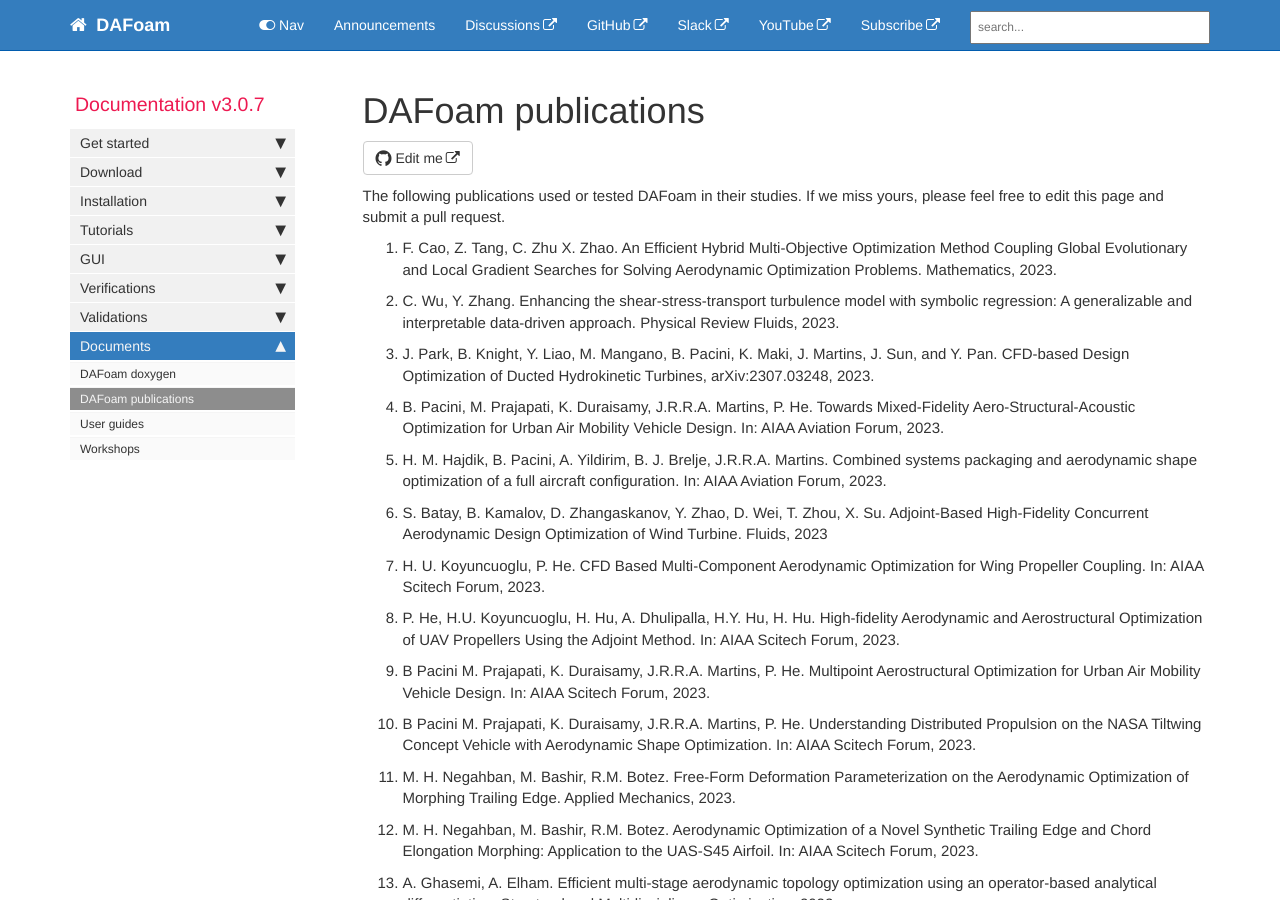
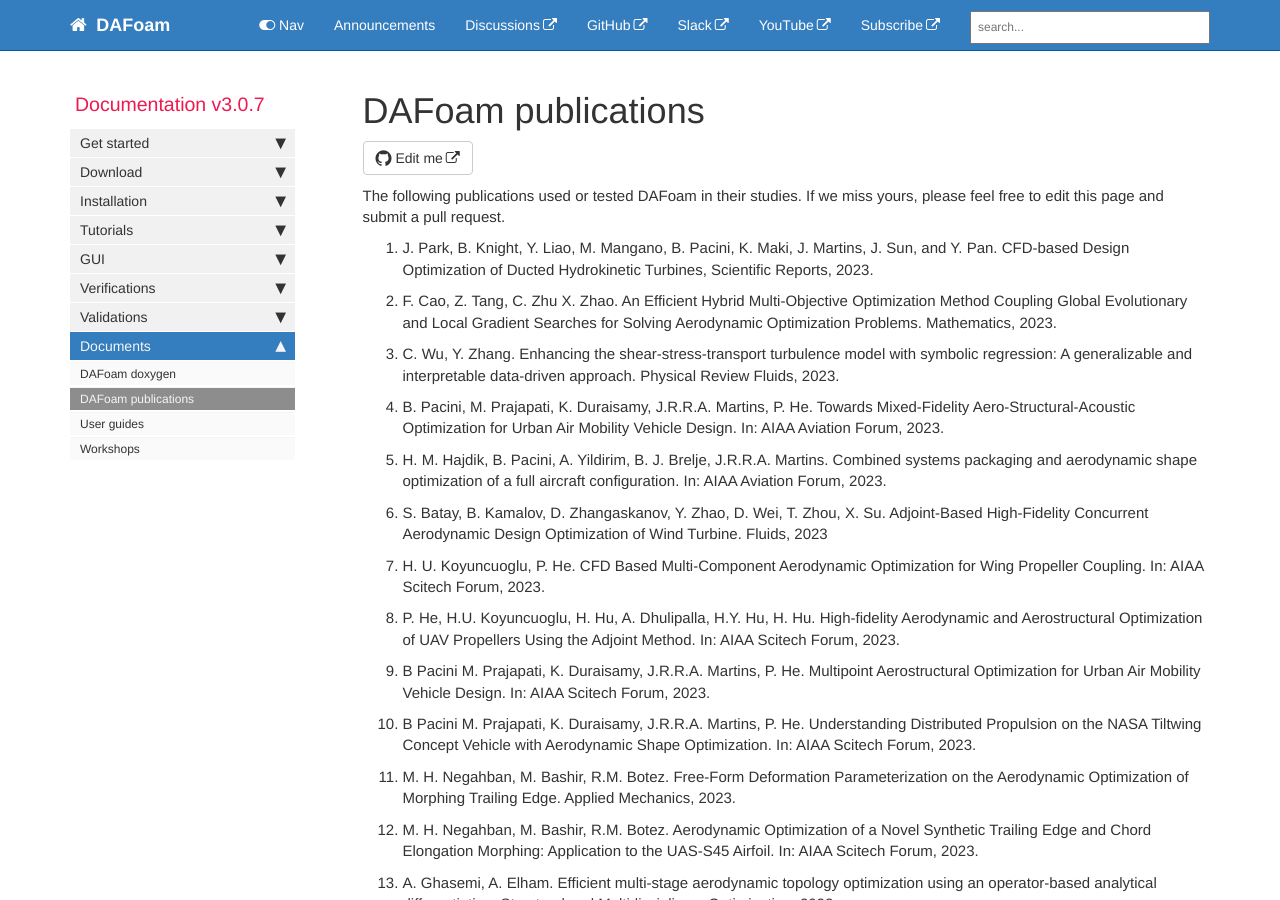
Before and after one commit to DAFoam/DAFoam.github.io, a Jekyll site: the page built from pages/mydoc/mydoc_docs_publications.md, in a window 1280 px wide and 900 px high. Built offline with Jekyll 4.4.1, drawn with Linux system fonts in a browser that asks for light colours; comment, search, counter and statistics services are not loaded.

Commit message:
content update

```diff
--- a/pages/mydoc/mydoc_docs_publications.md
+++ b/pages/mydoc/mydoc_docs_publications.md
@@ -11,11 +11,11 @@ folder: mydoc
 
 The following publications used or tested DAFoam in their studies. If we miss yours, please feel free to edit this page and submit a pull request.
 
+1. J. Park, B. Knight, Y. Liao, M. Mangano, B. Pacini, K. Maki, J. Martins, J. Sun, and Y. Pan. CFD-based Design Optimization of Ducted Hydrokinetic Turbines, Scientific Reports, 2023.
+
 1. F. Cao, Z. Tang, C. Zhu X. Zhao. An Efficient Hybrid Multi-Objective Optimization Method Coupling Global Evolutionary and Local Gradient Searches for Solving Aerodynamic Optimization Problems. Mathematics, 2023.
 
 1. C. Wu, Y. Zhang. Enhancing the shear-stress-transport turbulence model with symbolic regression: A generalizable and interpretable data-driven approach. Physical Review Fluids, 2023.
-
-1. J. Park, B. Knight, Y. Liao, M. Mangano, B. Pacini, K. Maki, J. Martins, J. Sun, and Y. Pan. CFD-based Design Optimization of Ducted Hydrokinetic Turbines, arXiv:2307.03248, 2023.
 
 1. B. Pacini, M. Prajapati, K. Duraisamy, J.R.R.A. Martins, P. He. Towards Mixed-Fidelity Aero-Structural-Acoustic Optimization for Urban Air Mobility Vehicle Design. In: AIAA Aviation Forum, 2023.
 
```
